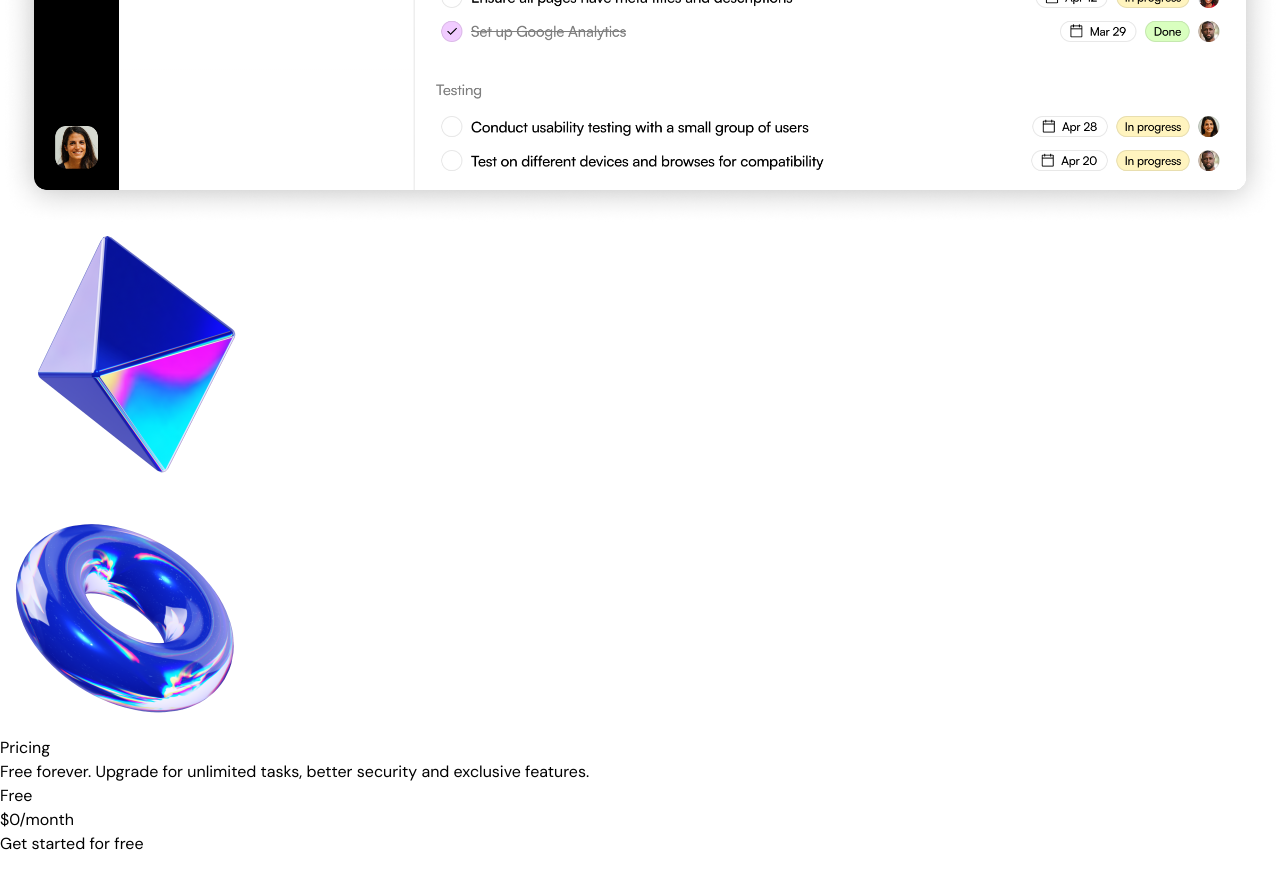
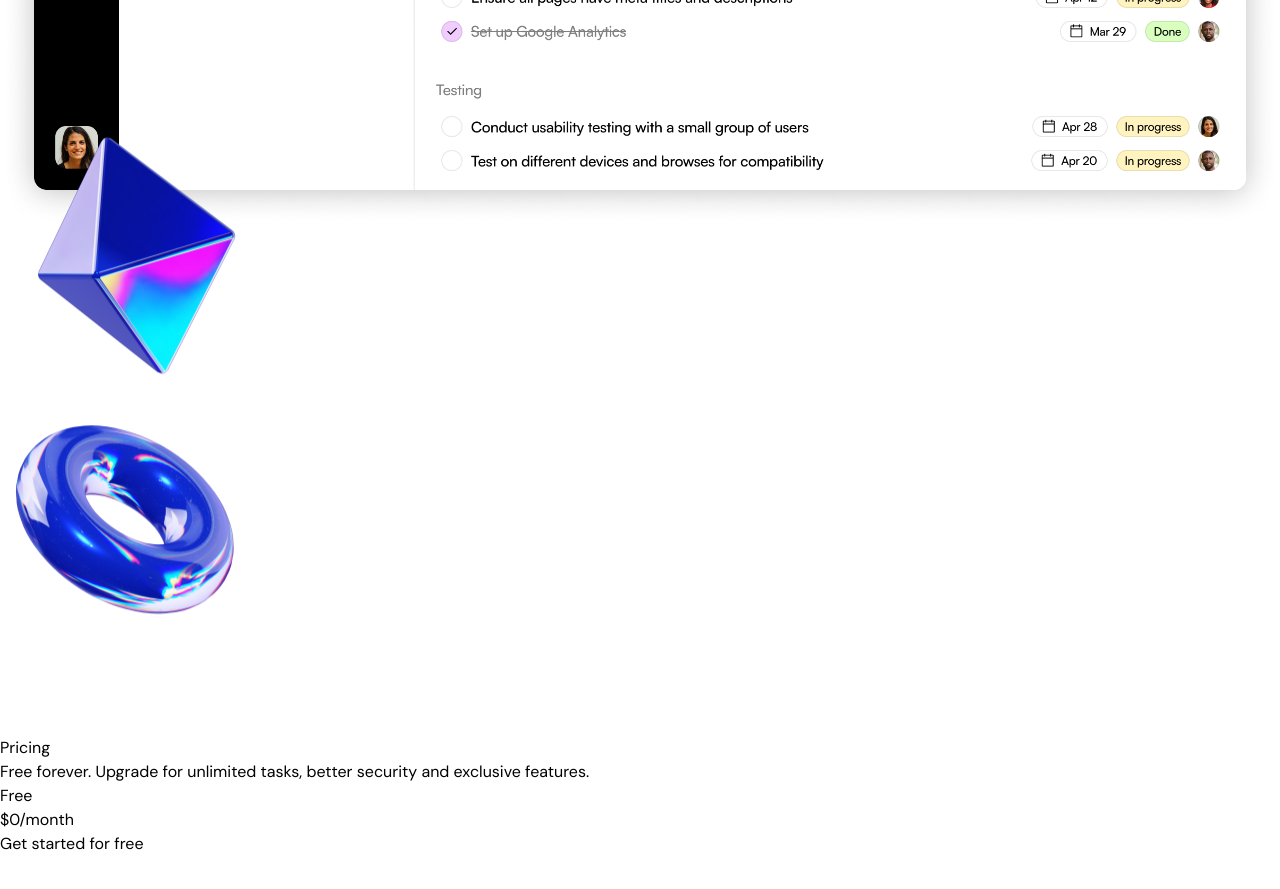
Before and after one commit to paulopbi/SaaS, a Next.js app: page / in a window 1280 px wide. Shown: the part 6020-6909 px from the top of the page. Built offline with nearby package versions, Linux system fonts and the light colour scheme.

Commit message:
feat: add product showcase parallax animation

```diff
--- a/src/sections/ProductShowcase.tsx
+++ b/src/sections/ProductShowcase.tsx
@@ -1,11 +1,24 @@
+"use client";
 import productImage from "@/assets/product-image.png";
 import pyramidImage from "@/assets/pyramid.png";
 import tubeImage from "@/assets/tube.png";
 import Image from "next/image";
+import { motion, useScroll, useTransform } from "framer-motion";
+import { useRef } from "react";
 
 export const ProductShowcase = () => {
+  const sectionRef = useRef(null);
+  const { scrollYProgress } = useScroll({
+    target: sectionRef,
+    offset: ["start end", "end start"],
+  });
+
+  const translateY = useTransform(scrollYProgress, [0, 1], [150, -150]);
   return (
-    <section className="bg-gradient-to-b from-[#ffffff] to-[#d2dcff] py-24 overflow-x-clip">
+    <section
+      ref={sectionRef}
+      className="bg-gradient-to-b from-[#ffffff] to-[#d2dcff] py-24 overflow-x-clip"
+    >
       <div className="container">
         <div className="section-heading">
           <div className="flex justify-center ">
@@ -22,18 +35,21 @@
         </div>
         <div className="relative">
           <Image src={productImage} alt="Product Image" className="mt-10" />
-          <Image
-            src={pyramidImage}
+          <motion.img
+            src={pyramidImage.src}
             alt="Pyramid Image"
             height={262}
             width={262}
             className="hidden md:block absolute -right-36 -top-32"
+            style={{ translateY }}
           />
-          <Image
-            src={tubeImage}
+          <motion.img
+            src={tubeImage.src}
             alt="Tube Image"
             height={248}
+            width={248}
             className="hidden md:block absolute bottom-24 -left-36"
+            style={{ translateY }}
           />
         </div>
       </div>
```
